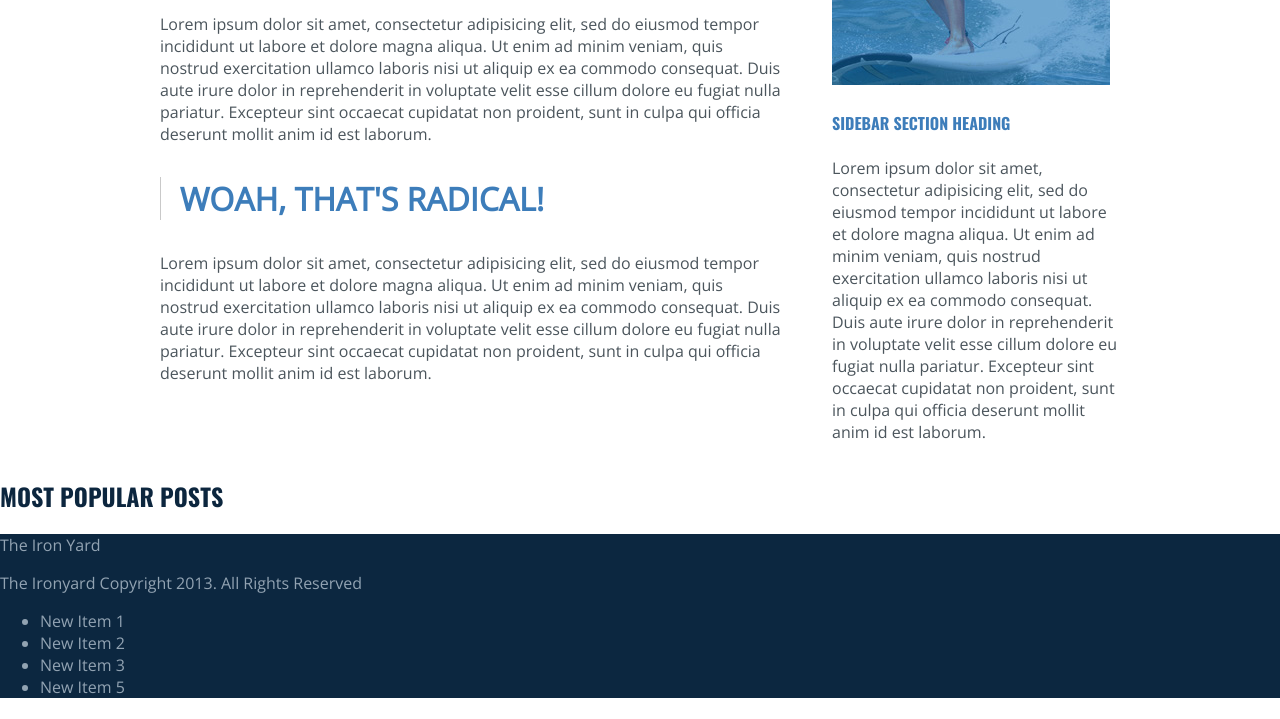
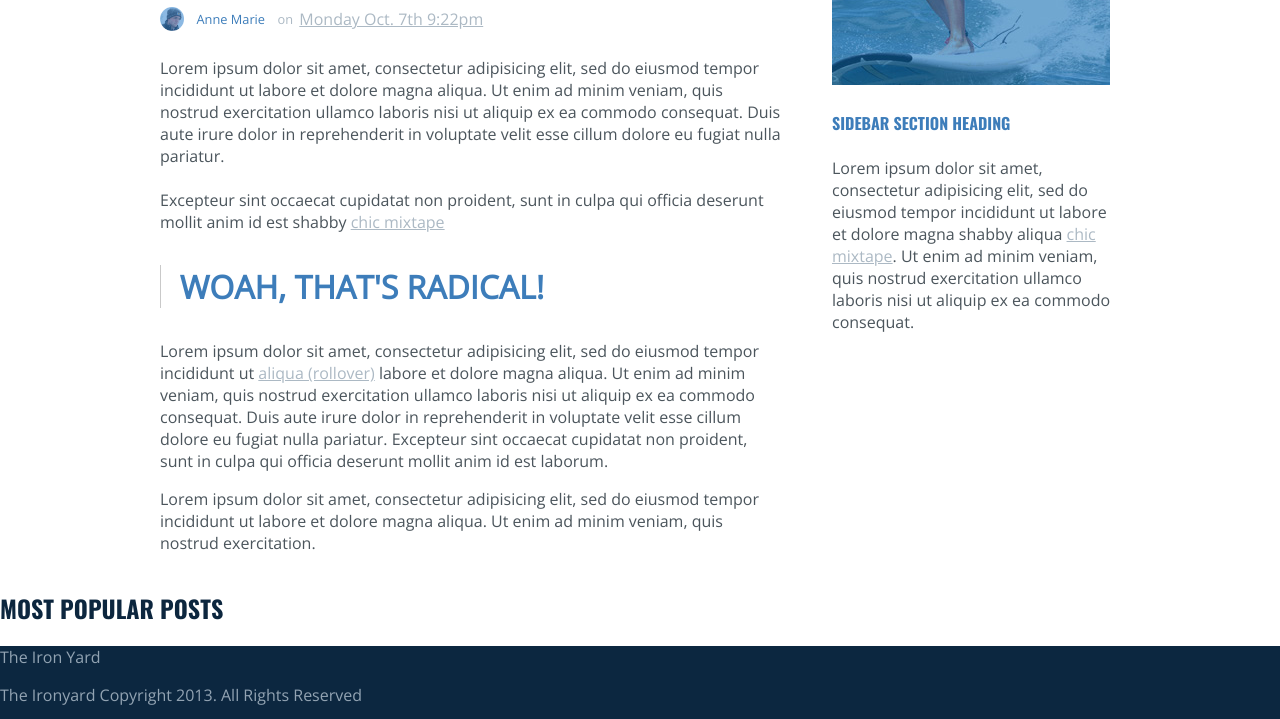
Before and after one commit to ADKebert/day-4-hw, a plain HTML site: page index.html in a window 1280 px wide. Shown: the part 727-1446 px from the top of the page. Drawn offline with nearby package versions, Linux system fonts and the light colour scheme.

Commit message:
added and styled links in the central content as well as formatting text in main column

```diff
--- a/index.html
+++ b/index.html
@@ -30,14 +30,20 @@
       <div class="main-column">
         <h2>A FANTASTIC ENGAGING HEADLINE GOES HERE</h2>
         <div class="title-footer">
-
+          <img src="../images/avatar.png" alt="avatar" height="24" width="24">
+          <p class="author">Anne Marie</p>
+          <p>on</p>
+          <a href="#">Monday Oct. 7th 9:22pm</a>
         </div>
         <p>
-          Lorem ipsum dolor sit amet, consectetur adipisicing elit, sed do eiusmod tempor incididunt ut labore et dolore magna aliqua. Ut enim ad minim veniam, quis nostrud exercitation ullamco laboris nisi ut aliquip ex ea commodo consequat. Duis aute irure dolor in reprehenderit in voluptate velit esse cillum dolore eu fugiat nulla pariatur. Excepteur sint occaecat cupidatat non proident, sunt in culpa qui officia deserunt mollit anim id est laborum.
+          Lorem ipsum dolor sit amet, consectetur adipisicing elit, sed do eiusmod tempor incididunt ut labore et dolore magna aliqua. Ut enim ad minim veniam, quis nostrud exercitation ullamco laboris nisi ut aliquip ex ea commodo consequat. Duis aute irure dolor in reprehenderit in voluptate velit esse cillum dolore eu fugiat nulla pariatur.<br><br> Excepteur sint occaecat cupidatat non proident, sunt in culpa qui officia deserunt mollit anim id est shabby <a href="#">chic mixtape</a>
         </p>
         <h3>WOAH, THAT'S RADICAL!</h3>
         <p>
-          Lorem ipsum dolor sit amet, consectetur adipisicing elit, sed do eiusmod tempor incididunt ut labore et dolore magna aliqua. Ut enim ad minim veniam, quis nostrud exercitation ullamco laboris nisi ut aliquip ex ea commodo consequat. Duis aute irure dolor in reprehenderit in voluptate velit esse cillum dolore eu fugiat nulla pariatur. Excepteur sint occaecat cupidatat non proident, sunt in culpa qui officia deserunt mollit anim id est laborum.
+          Lorem ipsum dolor sit amet, consectetur adipisicing elit, sed do eiusmod tempor incididunt ut <a href="#">aliqua (rollover)</a> labore et dolore magna aliqua. Ut enim ad minim veniam, quis nostrud exercitation ullamco laboris nisi ut aliquip ex ea commodo consequat. Duis aute irure dolor in reprehenderit in voluptate velit esse cillum dolore eu fugiat nulla pariatur. Excepteur sint occaecat cupidatat non proident, sunt in culpa qui officia deserunt mollit anim id est laborum.
+        </p>
+        <p>
+          Lorem ipsum dolor sit amet, consectetur adipisicing elit, sed do eiusmod tempor incididunt ut labore et dolore magna aliqua. Ut enim ad minim veniam, quis nostrud exercitation.
         </p>
         <div class="social-media-footer">
 
@@ -53,7 +59,7 @@
         </div>
         <h4>SIDEBAR SECTION HEADING</h4>
         <p>
-          Lorem ipsum dolor sit amet, consectetur adipisicing elit, sed do eiusmod tempor incididunt ut labore et dolore magna aliqua. Ut enim ad minim veniam, quis nostrud exercitation ullamco laboris nisi ut aliquip ex ea commodo consequat. Duis aute irure dolor in reprehenderit in voluptate velit esse cillum dolore eu fugiat nulla pariatur. Excepteur sint occaecat cupidatat non proident, sunt in culpa qui officia deserunt mollit anim id est laborum.
+          Lorem ipsum dolor sit amet, consectetur adipisicing elit, sed do eiusmod tempor incididunt ut labore et dolore magna shabby aliqua <a href="#">chic mixtape</a>. Ut enim ad minim veniam, quis nostrud exercitation ullamco laboris nisi ut aliquip ex ea commodo consequat.
         </p>
       </div>
     </div>
--- a/styles/main.css
+++ b/styles/main.css
@@ -110,6 +110,14 @@ h2 {
   font-family: "Oswald", sans-serif;
 }
 
+.content-display a:link {
+    color: #ACB9C4;
+}
+
+.content-display a:hover {
+  color: #4181BB;
+}
+
 .title-footer {
   display:flex;
   align-items: center;
@@ -128,7 +136,6 @@ h2 {
 
 .title-footer a {
   margin-left: 1%;
-  color: #ACB9C4;
 }
 
 /*-------------Footer Section------------------------*/
```
